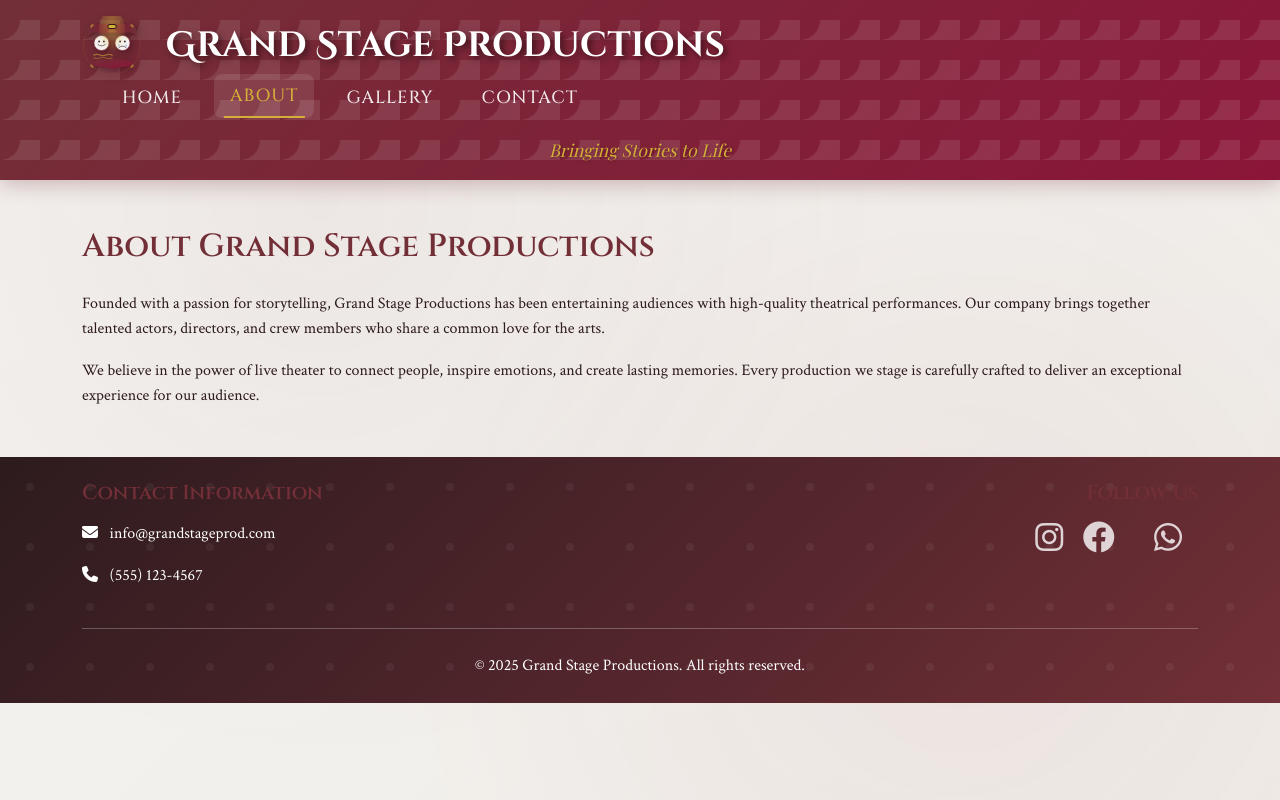
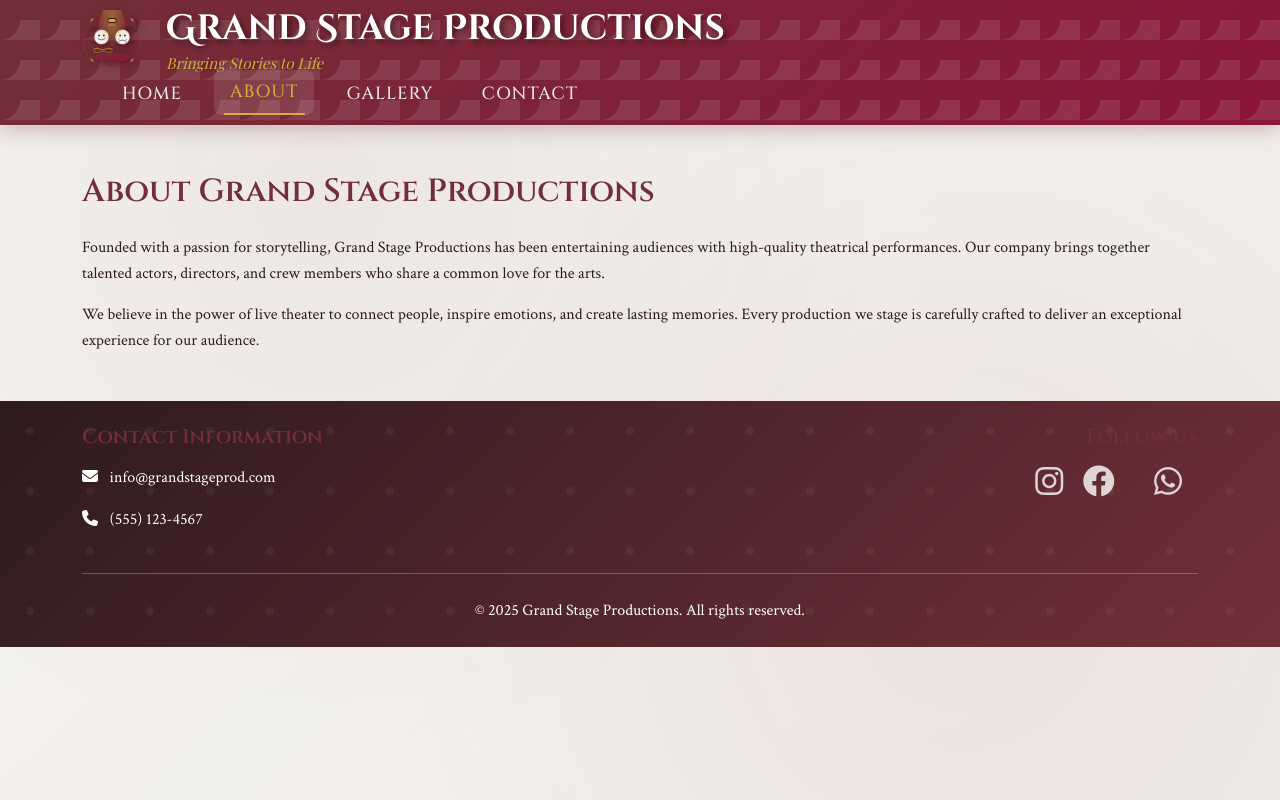
Before and after one commit to VINCENT-bot354/Grand-Stage, a Flask app: page /about in a window 1280 px wide. Run offline with Flask 3, Linux system fonts and the light colour scheme; some web fonts are replaced.

Commit message:
Adjust website layout to better showcase title and slogan
Update base.html to integrate the site slogan with the site title, and modify style.css to reposition and resize the slogan text for improved visual hierarchy.

Replit-Commit-Author: Agent
Replit-Commit-Session-Id: 45a75e48-e030-48bc-9a6b-1037eb1c9fa3
Replit-Commit-Checkpoint-Type: full_checkpoint
Replit-Commit-Screenshot-Url: https://storage.googleapis.com/screenshot-production-us-central1/04481989-74e4-4696-8273-2d1ef8301f90/45a75e48-e030-48bc-9a6b-1037eb1c9fa3/j46iIqa

```diff
--- a/static/css/style.css
+++ b/static/css/style.css
@@ -67,10 +67,11 @@ body::before {
     font-family: var(--font-elegant);
     font-style: italic;
     color: var(--theatrical-secondary);
-    font-size: 1.1rem;
+    font-size: 0.95rem;
     margin: 0;
-    text-align: center;
+    text-align: left;
     font-weight: 400;
+    line-height: 1.2;
 }
 
 /* Header Styling */
--- a/templates/base.html
+++ b/templates/base.html
@@ -37,7 +37,7 @@
 </head>
 <body>
     <!-- Header with Navigation -->
-    <header class="theatrical-header py-3">
+    <header class="theatrical-header py-2">
         <div class="container">
             <div class="row align-items-center">
                 <div class="col-auto">
@@ -45,8 +45,11 @@
                     <img src="{{ site_settings.logo_url }}" alt="Logo" class="logo">
                 </div>
                 <div class="col-auto">
-                    <!-- Site Title -->
-                    <h1 class="site-title mb-0">{{ site_settings.site_title }}</h1>
+                    <!-- Site Title with Slogan -->
+                    <div>
+                        <h1 class="site-title mb-0">{{ site_settings.site_title }}</h1>
+                        <p class="slogan mb-0 mt-1">{{ site_settings.site_slogan }}</p>
+                    </div>
                 </div>
                 <div class="col">
                     <!-- Navigation Menu -->
@@ -71,13 +74,6 @@
                             </ul>
                         </div>
                     </nav>
-                </div>
-            </div>
-
-            <!-- Slogan -->
-            <div class="row mt-3">
-                <div class="col-12 text-center">
-                    <p class="slogan">{{ site_settings.site_slogan }}</p>
                 </div>
             </div>
         </div>
```
Also changed, not shown: 1 other file.
